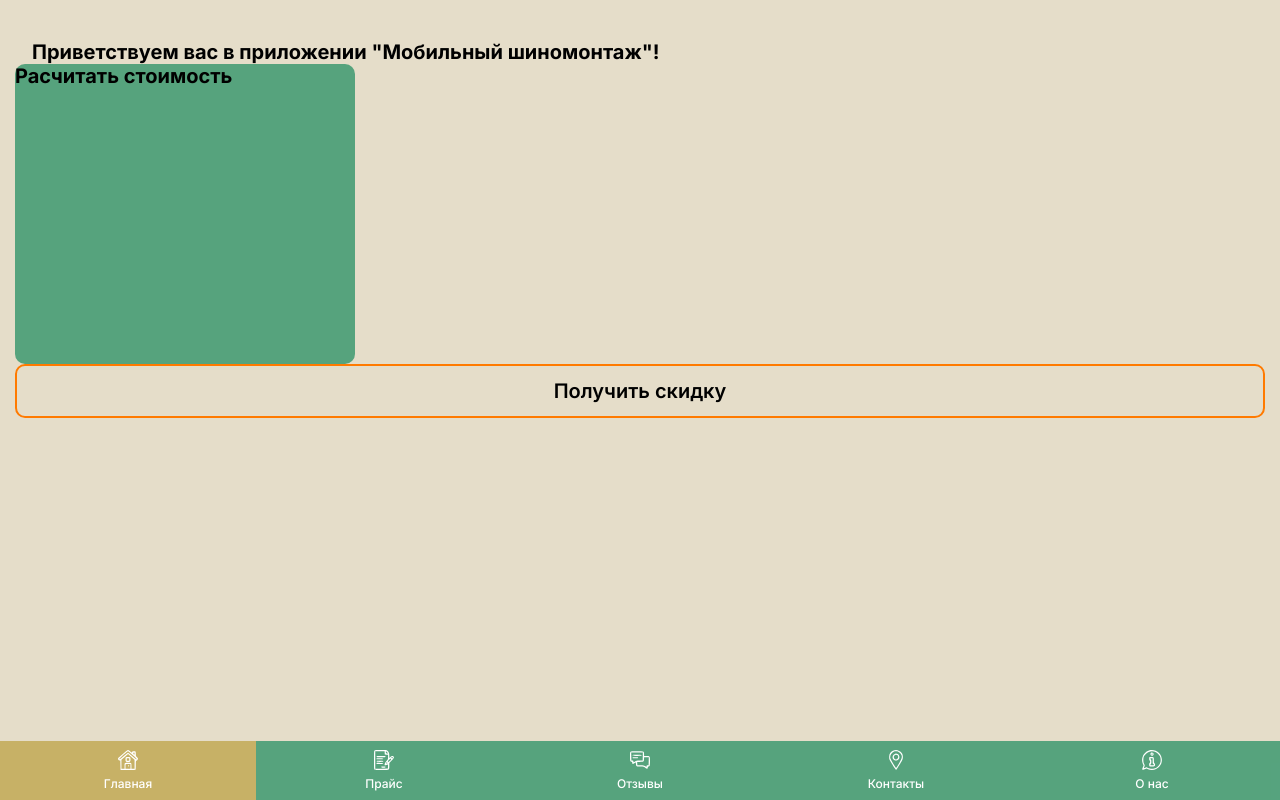
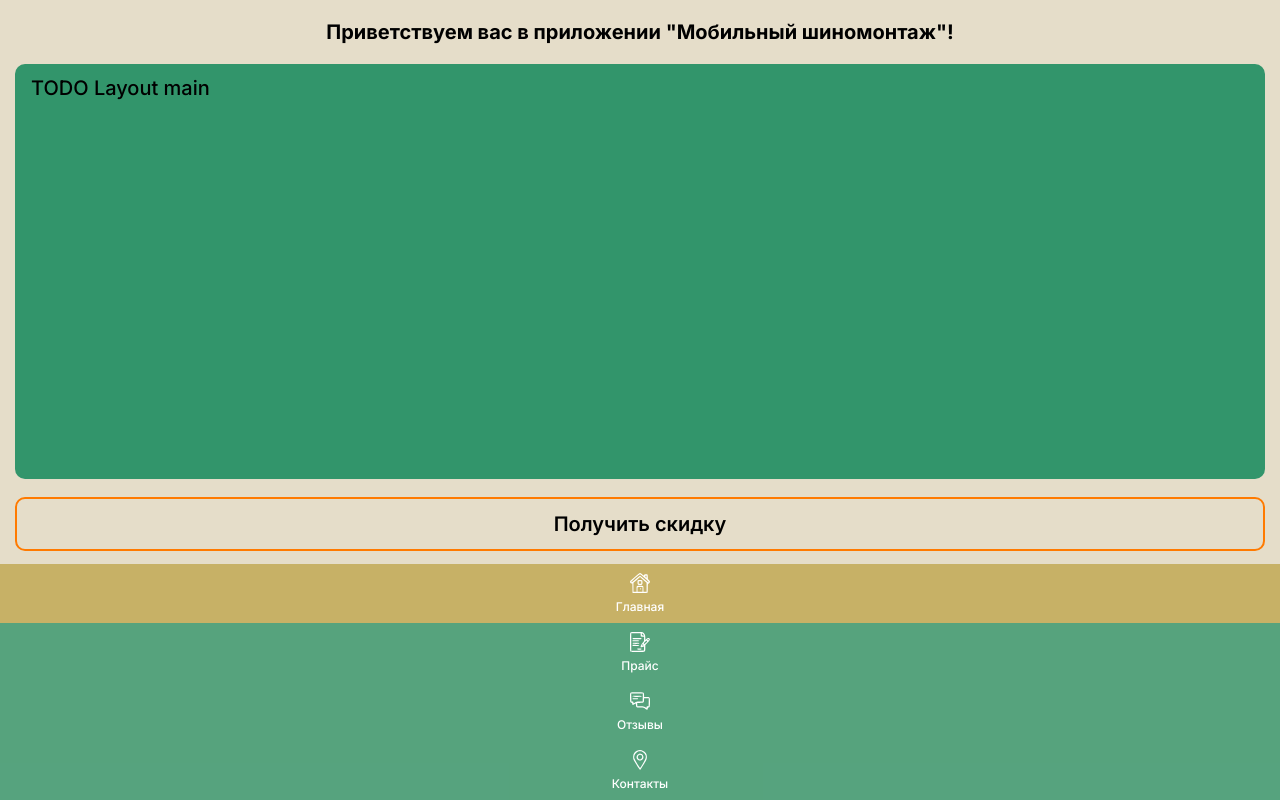
Before and after one commit to Prokhorova-Ri/kabaloevh-app, a Vue app: page / in a window 1280 px wide. Built offline with nearby package versions, Linux system fonts and the light colour scheme.

Commit message:
WRAPPER LAYOUT COMPONENT

```diff
--- a/src/components/BottomMenu/index.vue
+++ b/src/components/BottomMenu/index.vue
@@ -1,5 +1,8 @@
 <template>
-  <div class="menu">
+  <div
+    class="menu"
+    :style="`grid-template-columns: ${menuList.length}fr`"
+  >
     <div
       v-for="(item, index) in menuList"
       :key="index"
--- a/src/components/Universal/Button.vue
+++ b/src/components/Universal/Button.vue
@@ -1,5 +1,9 @@
 <template>
-  <button @click='onClick' class='button'>
+  <button
+    class='button'
+    :style="`margin: ${margin}`"
+    @click='onClick'
+  >
     {{ text }}
   </button>
 </template>
@@ -12,6 +16,10 @@ export default {
     text: {
       type: String,
       default: 'Передайте текст'
+    },
+    margin: {
+      type: String,
+      default: '18px 0'
     }
   },
   setup(props, context) {
--- a/src/components/Universal/WrapperLayout.vue
+++ b/src/components/Universal/WrapperLayout.vue
@@ -1,23 +1,78 @@
 <template>
   <div
     class='wrapper-layout'
-    :style="'background: #green'"
+    :style="
+    `height: ${height}px;
+    border-radius: ${borderRadius};
+    background-color: ${backgroundColor};
+    padding: ${padding}
+    `
+    "
   >
-
+    <slot name='content' />
   </div>
 </template>
 
 <script>
-import { defineComponent } from 'vue'
+import { defineComponent, onMounted, ref } from 'vue'
 export default defineComponent({
   name: 'WrapperLayout',
-  setup () {
+  props: {
+    classListForHeight: {
+      type: Array,
+      default: () => ([])
+    },
+    borderRadius: {
+      type: String,
+      default: ''
+    },
+    backgroundColor: {
+      type: String,
+      default: ''
+    },
+    padding: {
+      type: String,
+      default: ''
+    }
+  },
+  setup (props) {
+    const height = ref(0)
+    const innerHeight = ref(window.innerHeight)
 
-    return {}
+    const createSummHeightElements = () => {
+      let elements = []
+      props.classListForHeight.forEach((item) => {
+        console.log('item', typeof item)
+        if (typeof item === 'number') {
+          elements = [...elements, item]
+        } else {
+        const element = document.querySelector(`.${item}`)
+        const styles = getComputedStyle(element);
+        elements = [
+          ...elements,
+          element.offsetHeight,
+          parseInt(styles.marginTop),
+          parseInt(styles.marginBottom)
+        ]
+        }
+      })
+      const sumOffsetHeight = elements.reduce((accumulator, currentValue) => accumulator + currentValue);
+      height.value = innerHeight.value - sumOffsetHeight
+      console.log('sumOffsetHeight', sumOffsetHeight)
+    }
+
+    onMounted(() => {
+      createSummHeightElements()
+    })
+
+
+    return { height }
   }
 })
 </script>
 
 <style lang='scss' scoped>
-  .wrapper-layout {}
+  .wrapper-layout {
+    overflow-y: scroll;
+  }
 </style>
--- a/src/utils/BottomMenu/dict.js
+++ b/src/utils/BottomMenu/dict.js
@@ -22,12 +22,6 @@ const menu = [
     url: '/contacts',
     icon: '/src/assets/images/icons/contacts.svg',
     active: false
-  },
-  {
-    title: 'О нас',
-    url: '/about',
-    icon: '/src/assets/images/icons/about.svg',
-    active: false
   }
 ]
 
--- a/src/views/contacts/index.vue
+++ b/src/views/contacts/index.vue
@@ -1,11 +1,35 @@
 <template>
-  <div>TODO LAYOUT CONTACTS</div>
+  <h1 class='contacts-title'>Отзывы</h1>
+  <WrapperLayout
+    :class-list-for-height="['contacts-title', 'menu', 18]"
+    background-color='transparent'
+    border-radius='0px'
+    padding='12px 16px'
+  >
+    <template #content>
+      TODO Layout contacts
+    </template>
+  </WrapperLayout>
 </template>
 
 <script>
+import WrapperLayout from '../../components/Universal/WrapperLayout.vue'
+import { ref } from 'vue'
 export default {
-  name: 'index'
+  name: 'index',
+  components: { WrapperLayout },
+  setup() {
+    const innerHeight = ref(window.innerHeight)
+    return { innerHeight }
+  }
 }
 </script>
 
-<style scoped></style>
+<style lang='scss' scoped>
+  .contacts {
+    &-title {
+      margin: 20px 0 20px 0;
+      text-align: center;
+    }
+  }
+</style>
--- a/src/views/index.vue
+++ b/src/views/index.vue
@@ -1,30 +1,42 @@
 <template>
-  <h2 class="home">Приветствуем вас в приложении "Мобильный шиномонтаж"!</h2>
-  <form class="home_form">
-    <h2 class="home_form__title">Расчитать стоимость</h2>
-  </form>
+  <h2 class="home-title">Приветствуем вас в приложении "Мобильный шиномонтаж"!</h2>
+  <WrapperLayout
+    :class-list-for-height="['home-title', 'button', 'menu']"
+    background-color='#32956B'
+    border-radius='10px'
+    padding='12px 16px'
+  >
+    <template #content>
+      TODO Layout main
+    </template>
+  </WrapperLayout>
   <Button text='Получить скидку' />
 </template>
 
 <script>
 import Button from '../components/Universal/Button.vue'
+import WrapperLayout from '../components/Universal/WrapperLayout.vue'
 export default {
   name: 'Home',
-  components: { Button },
+  components: { WrapperLayout, Button },
 }
 </script>
 
 <style lang="scss" scoped>
 .home {
-  margin: 0 auto;
-  padding: 40px 17px 0 17px;
-  display: flex;
-  text-align: center;
-  &_form {
-    background-color: rgba(50, 149, 107, 0.8);
-    border-radius: 10px;
-    height: 300px;
-    width: 340px;
+  &-title {
+    margin: 20px 0 20px 0;
+    text-align: center;
   }
+  //margin: 0 auto;
+  //padding: 40px 17px 0 17px;
+  //display: flex;
+  //text-align: center;
+  //&_form {
+  //  background-color: rgba(50, 149, 107, 0.8);
+  //  border-radius: 10px;
+  //  height: 300px;
+  //  width: 340px;
+  //}
 }
 </style>
--- a/src/views/price/index.vue
+++ b/src/views/price/index.vue
@@ -1,7 +1,16 @@
 <template>
   <div class='price'>
     <h1 class='price-title'>Прайс</h1>
-    <WrapperLayout />
+    <WrapperLayout
+      :class-list-for-height="['price-title', 'button', 'menu']"
+      background-color='#32956B'
+      border-radius='10px'
+      padding='12px 16px'
+    >
+      <template #content>
+        TODO Layout price
+      </template>
+    </WrapperLayout>
     <Button text='Оставить заявку' @onClickButton='test'/>
   </div>
 </template>
@@ -23,4 +32,14 @@ export default {
 }
 </script>
 
-<style scoped></style>
+<style lang='scss' scoped>
+  .price {
+    display: flex;
+    flex-direction: column;
+    justify-content: space-around;
+    &-title {
+      margin: 20px 0;
+      text-align: center;
+    }
+  }
+</style>
--- a/src/views/reviews/index.vue
+++ b/src/views/reviews/index.vue
@@ -1,16 +1,32 @@
 <template>
-  <div>
-    TODO LAYOUT REVIEWS
-    <Button text='Отправить отзыв' />
-  </div>
+  <h1 class='reviews-title'>Отзывы</h1>
+  <WrapperLayout
+    :class-list-for-height="['reviews-title', 'button', 'menu']"
+    background-color='#32956B'
+    border-radius='10px'
+    padding='12px 16px'
+  >
+    <template #content>
+      TODO Layout reviews
+    </template>
+  </WrapperLayout>
+  <Button text='Отправить отзыв' />
 </template>
 
 <script>
 import Button from '../../components/Universal/Button.vue'
+import WrapperLayout from '../../components/Universal/WrapperLayout.vue'
 export default {
   name: 'index',
-  components: { Button },
+  components: { WrapperLayout, Button },
 }
 </script>
 
-<style scoped></style>
+<style lang='scss' scoped>
+  .reviews {
+    &-title {
+      margin: 20px 0;
+      text-align: center;
+    }
+  }
+</style>
```
